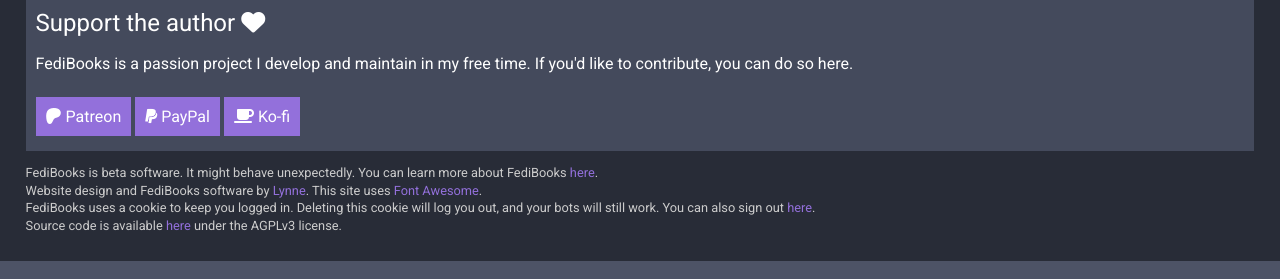
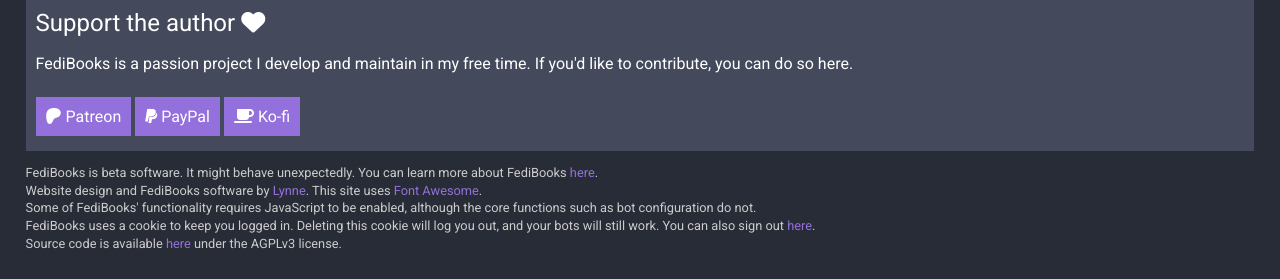
Before and after one commit to Lynnesbian/FediBooks, a Flask app: page / in a window 1280 px wide. Shown: the part 577-856 px from the top of the page. Run offline with Flask 2, Linux system fonts and the light colour scheme; some libraries are stand-ins or nearby versions.

Commit message:
added a note about JS to the footer

```diff
--- a/app/templates/footer.html
+++ b/app/templates/footer.html
@@ -2,6 +2,7 @@
 	<div class='subtle small'>
 		<p>FediBooks is beta software. It might behave unexpectedly. You can learn more about FediBooks <a href="/about">here</a>. <br>
 			Website design and FediBooks software by <a href='https://fedi.lynnesbian.space/@LynnearSoftware'>Lynne</a>. This site uses <a href="https://fontawesome.com">Font Awesome</a>. <br>
+			Some of FediBooks' functionality requires JavaScript to be enabled, although the core functions such as bot configuration do not. <br>
 			FediBooks uses a cookie to keep you logged in. Deleting this cookie will log you out, and your bots will still work. You can also sign out <a href="/do/signout">here</a>. <br>
 			Source code is available <a href="https://github.com/Lynnesbian/Fedibooks">here</a> under the AGPLv3 license.</p>
 	</div>
```
